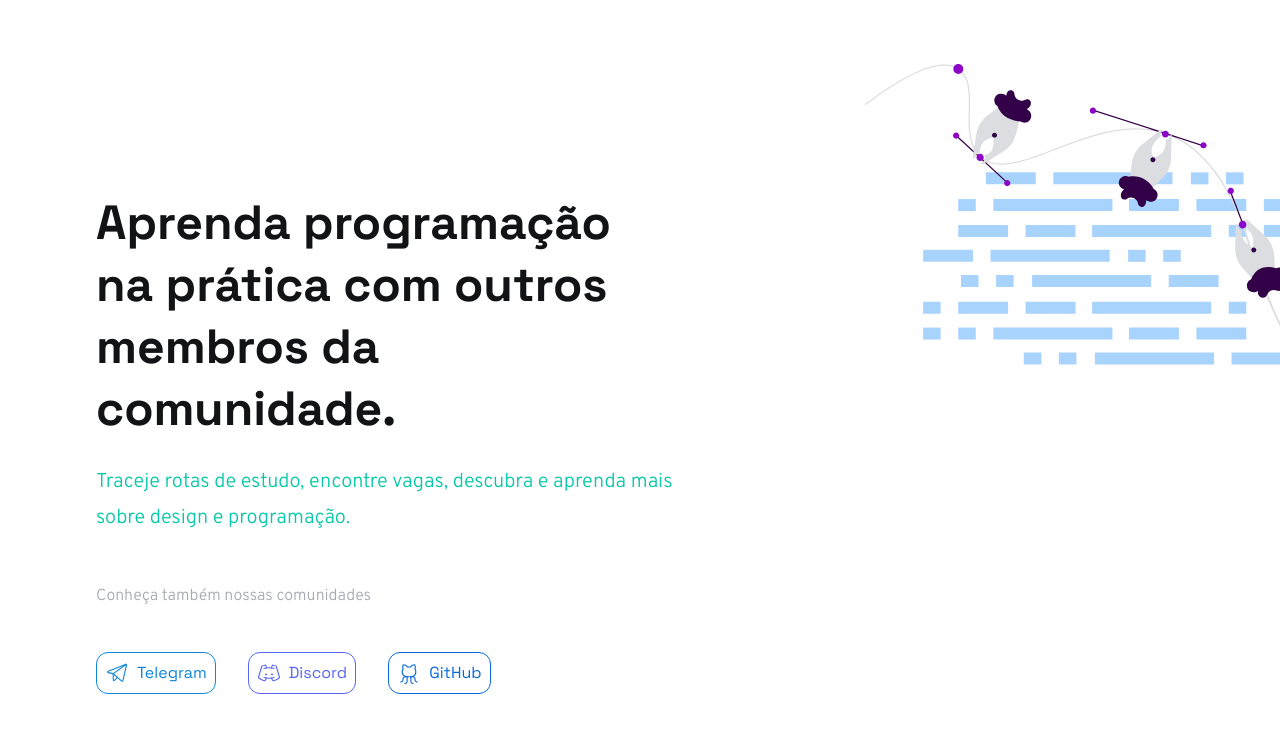
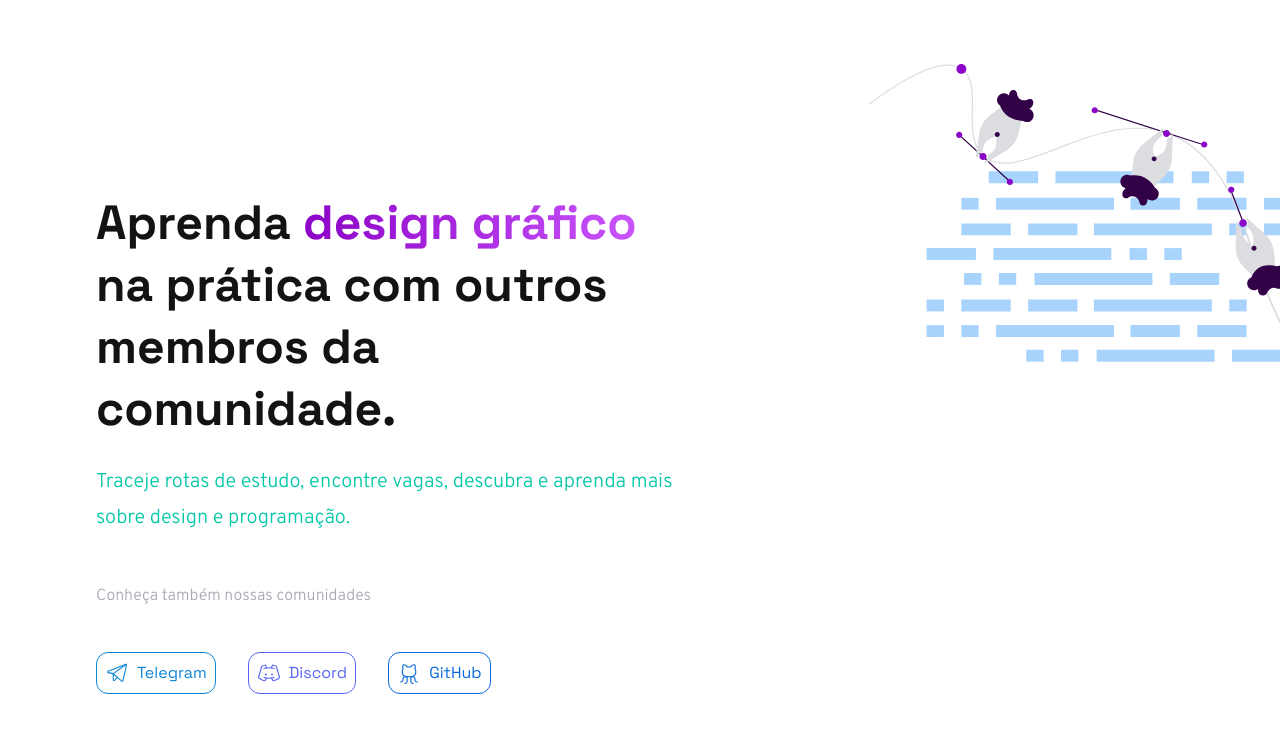
Before and after one commit to dansenpir/programeiros, a Next.js app: page /components/Home/Highlight in a window 1280 px wide. Shown: the top 732 px of the page. Built offline with nearby package versions, Linux system fonts and the light colour scheme.

Commit message:
feat: creates Highlight text animation

```diff
--- a/src/pages/components/Home/Highlight/index.tsx
+++ b/src/pages/components/Home/Highlight/index.tsx
@@ -1,12 +1,34 @@
-import {SocialButton} from '../../../../components/SocialButton/index';
+import styles from './styles.module.css';
+import { useEffect, useState } from 'react';
+import { SocialButton } from '../../../../components/SocialButton/index';
 
 export default function Highlight() {
+  const animation = [
+    ['programação', `${styles.textAnimationBlue}`],
+    ['design gráfico', `${styles.textAnimationPurple}`],
+    ['UX/UI design', `${styles.textAnimationOrange}`],
+  ];
+
+  const [category, setCategory] = useState('programação');
+  const [categoryTextColor, setCategoryTextColor] = useState('text-blue');
+  const [counter, setCounter] = useState(0);
+
+  useEffect(() => {
+    setTimeout(() => {
+      if (counter <= animation.length - 2) setCounter(counter + 1);
+      else setCounter(0);
+    }, 5000);
+    setCategory(animation[counter][0]);
+    setCategoryTextColor(animation[counter][1]);
+  }, [counter]);
+
   return (
     <section className='flex flex-col sm:flex-row items-center justify-between mt-16 pl-10 xl:pl-24'>
       <div className='flex'>
         <div className='mt-0 md:mt-20 lg:mt-24 xl:mt-32'>
           <h1 className='text-3xl md:text-2xl lg:text-4xl lg:leading-10 xl:text-5xl xl:leading-24 text-dark dark:text-white font-grotesk font-bold w-auto md:w-5/6 xl:w-3/4 pr-16 md:pr-0'>
-            Aprenda programação na prática com outros membros da comunidade.
+            Aprenda <span className={categoryTextColor}>{category}</span> na
+            prática com outros membros da comunidade.
           </h1>
           <h3 className='font-overpass font-light text-green text-md lg:text-xl lg:leading-7 xl:text-2-5xl xl:leading-9 pt-5 md:pt-6 md:w-5/6 lg:w-4/6 xl:w-4/5 pr-16 md:pr-0'>
             Traceje rotas de estudo, encontre vagas, descubra e aprenda mais
@@ -24,7 +46,6 @@ export default function Highlight() {
               image={'/images/telegram_icon.svg'}
               alt={'Ícone do Telegram'}
               setClassName={'mb-8 sm:mb-0'}
-
             />
             <SocialButton
               link={'https://discord.gg/pDxbmrzNaJ'}
--- /dev/null
+++ b/src/pages/components/Home/Highlight/styles.module.css
@@ -0,0 +1,20 @@
+.textAnimationBlue {
+  background: linear-gradient(89.36deg, #0466c8 0.55%, #54a8fc 99.45%);
+  -webkit-background-clip: text;
+  -webkit-text-fill-color: transparent;
+  background-clip: text;
+}
+
+.textAnimationPurple {
+  background: linear-gradient(90deg, #8c04c7 0%, #c954fc 100%);
+  -webkit-background-clip: text;
+  -webkit-text-fill-color: transparent;
+  background-clip: text;
+}
+
+.textAnimationOrange {
+  background: linear-gradient(90deg, #c86604 0%, #c8a704 100%);
+  -webkit-background-clip: text;
+  -webkit-text-fill-color: transparent;
+  background-clip: text;
+}
```
